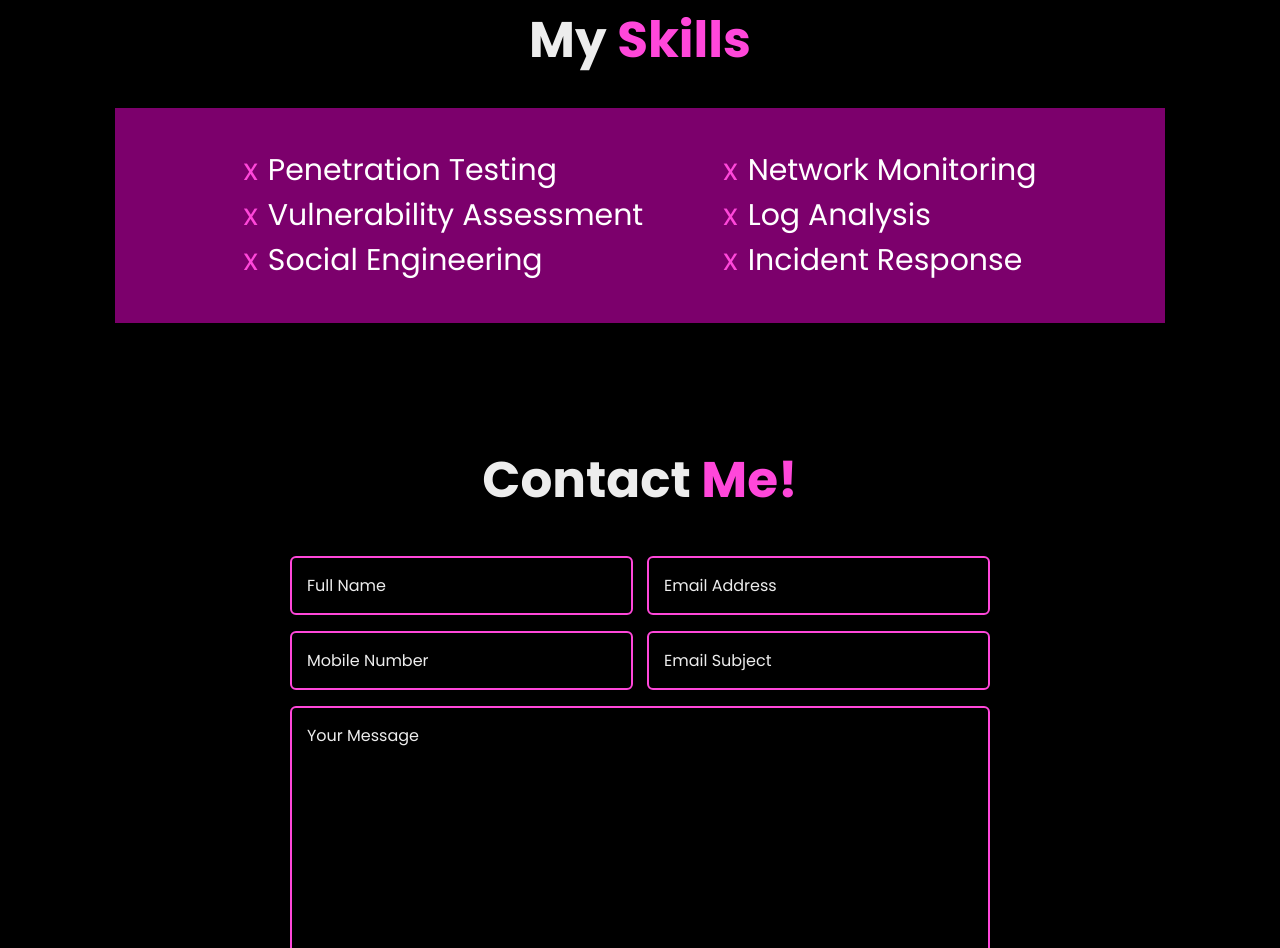
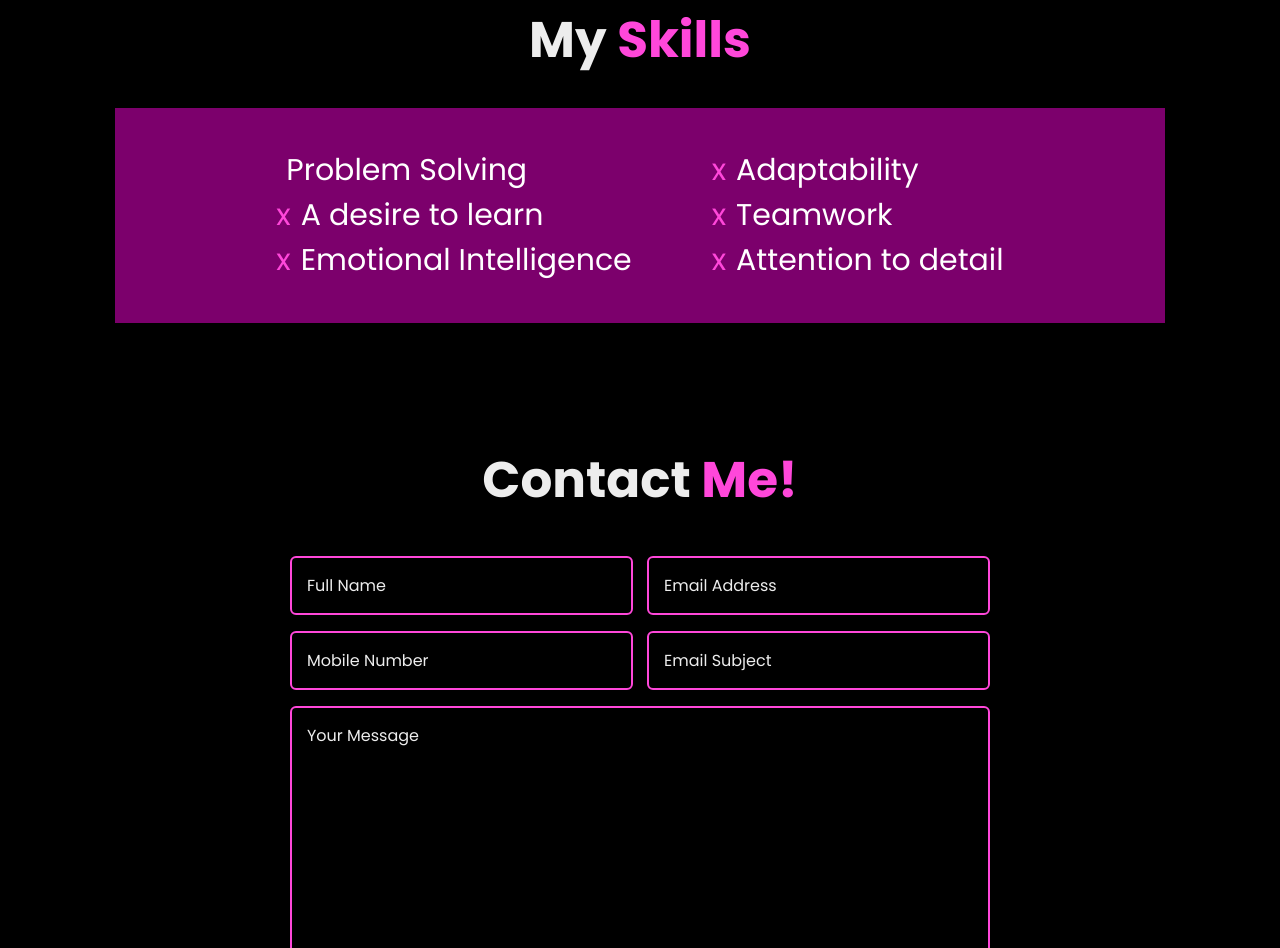
Before and after one commit to iamvvvvv/iamv, a plain HTML site: page Portfolio/index.html in a window 1280 px wide. Shown: the part 2715-3663 px from the top of the page. Drawn offline with nearby package versions, Linux system fonts and the light colour scheme.

Commit message:
Update index.html

```diff
--- a/Portfolio/index.html
+++ b/Portfolio/index.html
@@ -178,30 +178,30 @@ As a Cybersecurity Engineer, I focus on protecting OT environments by managing a
       <div class="wrapper">
         <div class="left-side">
           <div class="skills-item">
-            <span class="icon">x</span>
-            <span class="content">Penetration Testing</span>
+            <span class="icon"><i class="fas fa-tools"></i></span>
+            <span class="content">Problem Solving</span>
           </div>
           <div class="skills-item">
             <span class="icon">x</span>
-            <span class="content">Vulnerability Assessment</span>
+            <span class="content">A desire to learn</span>
           </div>
           <div class="skills-item">
             <span class="icon">x</span>
-            <span class="content">Social Engineering</span>
+            <span class="content">Emotional Intelligence</span>
           </div>
         </div>
         <div class="right-side">
           <div class="skills-item">
             <span class="icon">x</span>
-            <span class="content">Network Monitoring</span>
+            <span class="content">Adaptability</span>
           </div>
           <div class="skills-item">
             <span class="icon">x</span>
-            <span class="content">Log Analysis</span>
+            <span class="content">Teamwork</span>
           </div>
           <div class="skills-item">
             <span class="icon">x</span>
-            <span class="content">Incident Response</span>
+            <span class="content">Attention to detail</span>
           </div>
         </div>
       </div>
```
